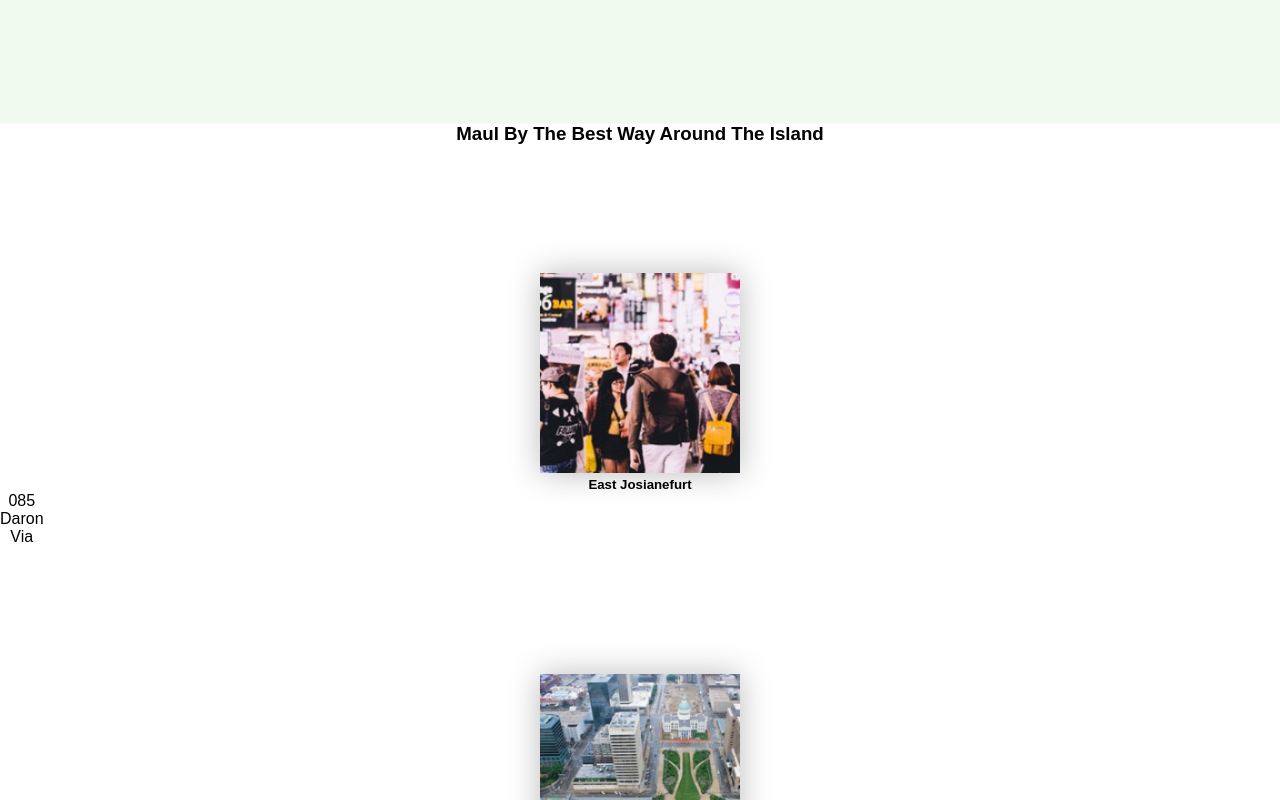
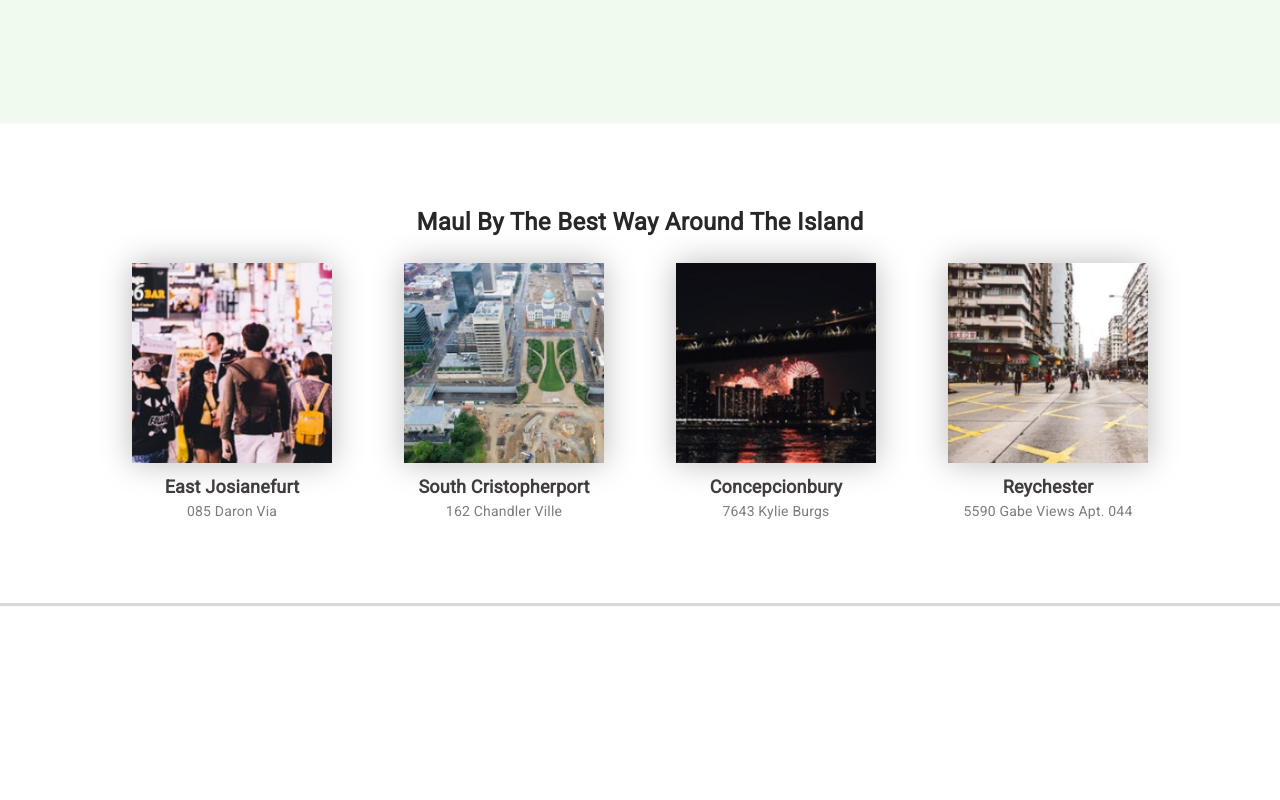
Before and after one commit to halo123u/apreacttest, a React (Create React App) app: page / in a window 1280 px wide. Shown: the part 1460-2260 px from the top of the page. Built offline with nearby package versions, Linux system fonts and the light colour scheme.

Commit message:
add mainBottom styling

```diff
--- a/src/index.css
+++ b/src/index.css
@@ -7,6 +7,7 @@ h1 {
   font-family: 'Roboto', sans-serif;
   font-weight: bold;
   font-size: 50px;
+  text-align: center;
   letter-spacing: 0.6px;
   color: #ffffff
 }
@@ -15,8 +16,16 @@ h2 {
   font-family: 'Roboto', sans-serif;
   font-weight: bold;
   font-size: 32px;
+  text-align: center;
   letter-spacing: 0.4px;
   color: #e43c4b;
+}
+h3 {
+  font-family: 'Roboto', sans-serif;
+  font-weight: bold;
+  font-size: 24px;
+  letter-spacing: 0.3px;
+  color: #272727;
 }
 
 h4 {
@@ -26,6 +35,14 @@ h4 {
   letter-spacing: 0.2px;
   color: #272727;
 }
+h5 {
+  font-family: 'Roboto', sans-serif;
+  font-weight: bold;
+  font-size: 18px;
+  letter-spacing: 0.2px;
+  text-align: center;
+  color: #413d3d
+}
 p {
   font-family: 'Roboto', sans-serif;
   font-weight: 400;
@@ -33,7 +50,15 @@ p {
   letter-spacing: 0.2px;
   color : #1e3656;
 }
-
+caption{
+  font-family: 'Roboto', sans-serif;
+  font-weight: 400;
+  font-size: 14px;
+  text-align: center;
+  letter-spacing: 0.2px;
+  color: #7c7c7c;
+  padding-top: 2%;;
+}
 .Banner {
   background: url('./assets/banner.png');
   background-size: contain;
@@ -65,7 +90,7 @@ p {
   font-size: 20px;;
 }
 body{
-  height: 2000px;
+  height: 3000px;
 }
 
 .subBanner {
@@ -130,3 +155,33 @@ body{
   margin-top: 10%;
   box-shadow: 0px 0px 30px #bebbbb;
 }
+
+.mainBottom {
+  height: 60vh;
+  display: flex;
+  flex-direction: column;
+  justify-content: center;
+  align-items: center;
+  box-shadow: 0px  2px 1px 1px#d8d8d8;
+
+
+}
+
+.imageRow {
+  display: flex;
+  width: 85%;
+  align-items: center;
+  justify-content: center;
+}
+
+.singleImg {
+  flex: 1;
+  display: flex;
+  flex-direction: column;
+  justify-content: center;
+  align-items: center;
+}
+
+.singleImg img {
+  margin-bottom: 5%;
+}
```
